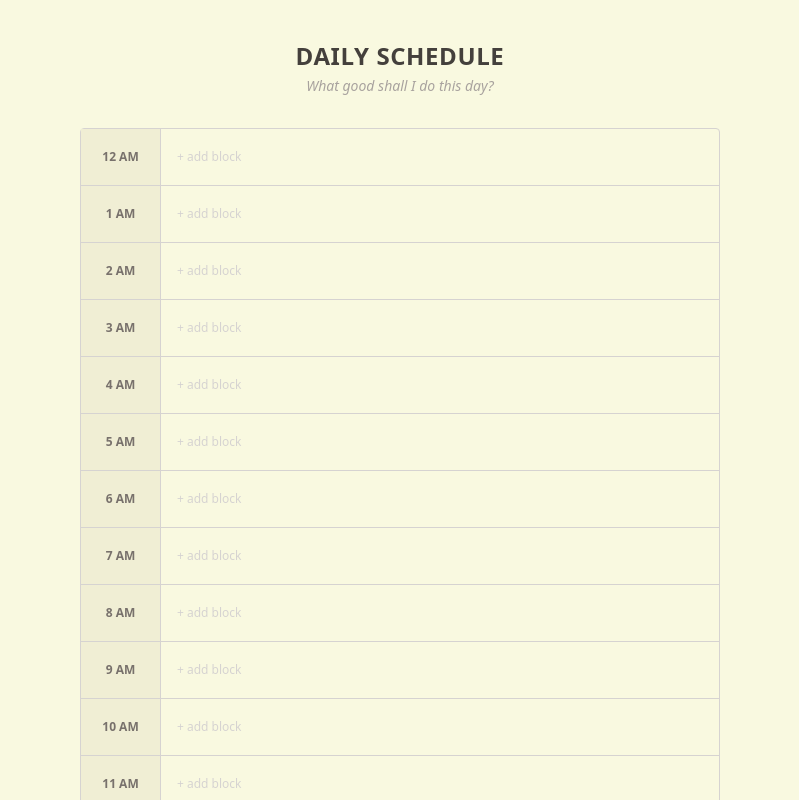
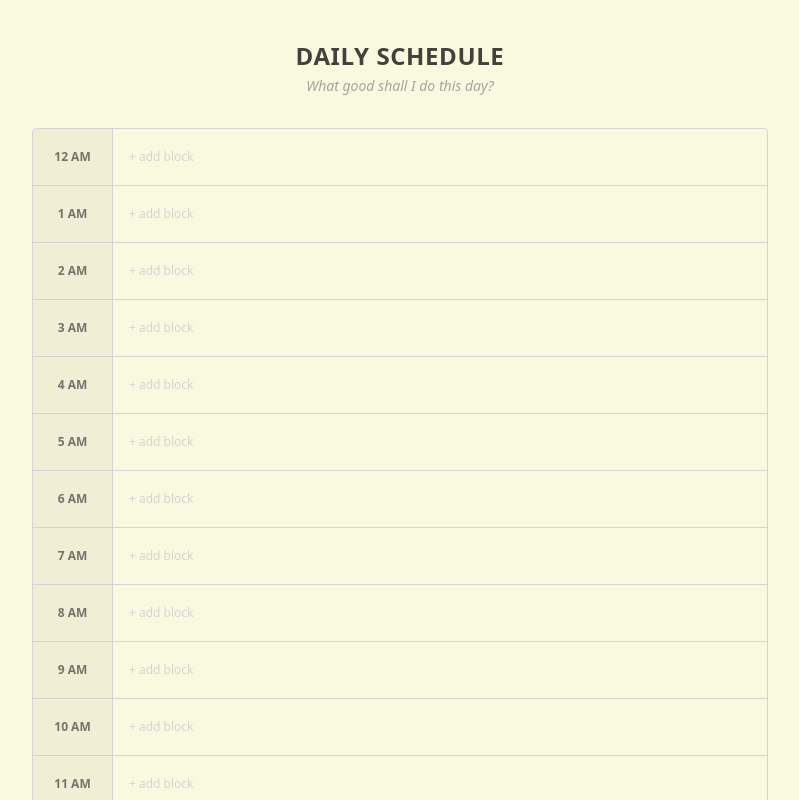
Before and after one commit to SomeShyGuy/Benjamin-Franklin-Scheduler, a React (Vite) app: page / in a window 1280 px wide. Shown: the top 800 px of the page, without its empty margins (240-1039 px from the left). Built offline with nearby package versions, Linux system fonts and the light colour scheme.

Commit message:
Added the Notes per Block Functionality

```diff
--- a/src/components/ScheduleGrid.tsx
+++ b/src/components/ScheduleGrid.tsx
@@ -3,6 +3,7 @@ import { useState, useEffect } from 'react'
 interface TimeBlock {
   label: string
   category: string
+  notes?: string
 }
 
 const HOURS = Array.from({ length: 24 }, (_, i) => i)
@@ -36,6 +37,8 @@ function ScheduleGrid() {
   const [editing, setEditing] = useState<number | null>(null)
   const [draft, setDraft] = useState({ label: '', category: CATEGORIES[0] })
   const [dragState, setDragState] = useState<{ sourceHour: number; toHour: number } | null>(null)
+  const [notesEditing, setNotesEditing] = useState<number | null>(null)
+  const [notesDraft, setNotesDraft] = useState('')
 
   useEffect(() => {
     if (!dragState) return
@@ -47,7 +50,7 @@ function ScheduleGrid() {
         if (sourceBlock) {
           const updated = { ...blocks }
           for (let h = sourceHour + 1; h <= toHour; h++) {
-            updated[h] = { ...sourceBlock }
+            updated[h] = { label: sourceBlock.label, category: sourceBlock.category }
           }
           setBlocks(updated)
           saveBlocks(updated)
@@ -77,6 +80,7 @@ function ScheduleGrid() {
     const existing = blocks[hour]
     setDraft({ label: existing?.label ?? '', category: existing?.category ?? CATEGORIES[0] })
     setEditing(hour)
+    setNotesEditing(null)
   }
 
   function saveSlot() {
@@ -85,7 +89,7 @@ function ScheduleGrid() {
     if (draft.label.trim() === '') {
       delete updated[editing]
     } else {
-      updated[editing] = { label: draft.label.trim(), category: draft.category }
+      updated[editing] = { ...updated[editing], label: draft.label.trim(), category: draft.category }
     }
     setBlocks(updated)
     saveBlocks(updated)
@@ -102,10 +106,85 @@ function ScheduleGrid() {
     delete updated[hour]
     setBlocks(updated)
     saveBlocks(updated)
+    if (notesEditing !== null) {
+      const g = groupOf[hour]
+      if (g && notesEditing === g.start) setNotesEditing(null)
+    }
   }
 
+  function detectGroup(hour: number): { start: number; end: number } {
+    const block = blocks[hour]
+    if (!block) return { start: hour, end: hour }
+    let start = hour
+    while (start > 0 && blocks[start - 1]?.label === block.label && blocks[start - 1]?.category === block.category) start--
+    let end = hour
+    while (end < 23 && blocks[end + 1]?.label === block.label && blocks[end + 1]?.category === block.category) end++
+    return { start, end }
+  }
+
+  function openNotes(hour: number, e: React.MouseEvent) {
+    e.stopPropagation()
+    const group = detectGroup(hour)
+    setNotesDraft(blocks[group.start]?.notes ?? '')
+    setNotesEditing(group.start)
+    setEditing(null)
+  }
+
+  function saveNotes() {
+    if (notesEditing === null) return
+    const updated = { ...blocks }
+    if (updated[notesEditing]) {
+      const trimmed = notesDraft.trim()
+      updated[notesEditing] = { ...updated[notesEditing], notes: trimmed || undefined }
+    }
+    setBlocks(updated)
+    saveBlocks(updated)
+    setNotesEditing(null)
+  }
+
+  function closeNotes() {
+    setNotesEditing(null)
+  }
+
+  // Precompute group membership for every hour
+  const groupOf: Record<number, { start: number; end: number }> = {}
+  const processed = new Set<number>()
+  for (const h of HOURS) {
+    if (processed.has(h) || !blocks[h]) continue
+    const ref = blocks[h]
+    let s = h
+    while (s > 0 && blocks[s - 1]?.label === ref.label && blocks[s - 1]?.category === ref.category) s--
+    let e = h
+    while (e < 23 && blocks[e + 1]?.label === ref.label && blocks[e + 1]?.category === ref.category) e++
+    for (let i = s; i <= e; i++) {
+      groupOf[i] = { start: s, end: e }
+      processed.add(i)
+    }
+  }
+
+  // Collect unique groups that need a note panel rendered
+  const activeGroups: Array<{ start: number; end: number }> = []
+  const seenStarts = new Set<number>()
+  for (const h of HOURS) {
+    const group = groupOf[h]
+    if (!group || seenStarts.has(group.start)) continue
+    seenStarts.add(group.start)
+    if (notesEditing === group.start || !!blocks[group.start]?.notes) {
+      activeGroups.push(group)
+    }
+  }
+
+  const hasAnyNotes = Object.values(blocks).some(b => b?.notes)
+  const showLeftPanel = hasAnyNotes || notesEditing !== null
+
+  // CSS Grid: col 1 = notes content, col 2 = brace, col 3 = time, col 4 = block content
+  // Each hour occupies exactly one grid row. Note panels span their group's rows via grid-row.
+  const gridCols = showLeftPanel ? '9rem 1rem 5rem 1fr' : '5rem 1fr'
+  const timeCol = showLeftPanel ? 3 : 1
+  const contentCol = showLeftPanel ? 4 : 2
+
   return (
-    <div className={`max-w-2xl mx-auto py-10 px-4${dragState ? ' select-none' : ''}`}>
+    <div className={`max-w-3xl mx-auto py-10 px-4${dragState ? ' select-none' : ''}`}>
       <h1 className="text-2xl font-bold text-center text-stone-700 mb-1 tracking-wide uppercase">
         Daily Schedule
       </h1>
@@ -113,23 +192,117 @@ function ScheduleGrid() {
         What good shall I do this day?
       </p>
 
-      <div className="border border-stone-300 divide-y divide-stone-300 rounded">
-        {HOURS.map((hour) => {
+      <div
+        className="border border-stone-300 rounded overflow-hidden"
+        style={{ display: 'grid', gridTemplateColumns: gridCols }}
+      >
+        {/* Note panels — each spans its group's grid rows so it naturally fills that space */}
+        {showLeftPanel && activeGroups.map(({ start, end }) => {
+          const isEditingThisGroup = notesEditing === start
+          const groupHasNotes = !!blocks[start]?.notes
+          return (
+            <div
+              key={`note-panel-${start}`}
+              className="flex flex-col px-2 py-1 gap-1 overflow-hidden"
+              style={{ gridColumn: 1, gridRow: `${start + 1} / ${end + 2}` }}
+            >
+              {isEditingThisGroup ? (
+                <>
+                  <textarea
+                    autoFocus
+                    value={notesDraft}
+                    onChange={e => setNotesDraft(e.target.value)}
+                    onKeyDown={e => { if (e.key === 'Escape') closeNotes() }}
+                    placeholder="Notes..."
+                    rows={Math.max(3, (end - start + 1) * 2)}
+                    className="flex-1 w-full text-xs text-stone-700 bg-[#F9F9E0] border border-stone-300 rounded p-1 resize-none focus:outline-none leading-relaxed"
+                    style={{ wordBreak: 'break-word', whiteSpace: 'pre-wrap' }}
+                  />
+                  <div className="flex gap-1 justify-end shrink-0">
+                    <button onClick={closeNotes} className="text-xs text-stone-400 hover:text-stone-600">Cancel</button>
+                    <button onClick={saveNotes} className="text-xs px-2 py-0.5 bg-stone-600 text-white rounded hover:bg-stone-700">Save</button>
+                  </div>
+                </>
+              ) : groupHasNotes ? (
+                <p className="text-xs text-stone-400 italic leading-relaxed">
+                  {blocks[start]?.notes}
+                </p>
+              ) : null}
+            </div>
+          )
+        })}
+
+        {/* Per-hour cells: brace + time + content */}
+        {HOURS.flatMap(hour => {
           const block = blocks[hour]
           const isEditing = editing === hour
           const isDragOver = dragState && hour > dragState.sourceHour && hour <= dragState.toHour
+          const hasNotes = !!block?.notes
 
-          return (
+          const group = groupOf[hour]
+          const groupStart = group?.start ?? -1
+          const groupEnd = group?.end ?? -1
+          const mid = group ? Math.round((groupStart + groupEnd) / 2) : -1
+          const isMid = hour === mid
+          const isSingle = group ? groupStart === groupEnd : false
+          const isGroupStart = group ? hour === groupStart : false
+          const isGroupEnd = group ? hour === groupEnd : false
+          const isEditingThisGroup = group !== undefined && notesEditing === groupStart
+          const groupHasNotes = group !== undefined && !!blocks[groupStart]?.notes
+          const showBrace = isEditingThisGroup || groupHasNotes
+
+          const borderTop = hour > 0 ? 'border-t border-stone-300' : ''
+
+          const cells = []
+
+          // Brace cell
+          if (showLeftPanel) {
+            cells.push(
               <div
-              key={hour}
-              className={`flex items-stretch${isDragOver ? ' bg-amber-50' : ''}`}
-              onMouseEnter={() => onRowMouseEnter(hour)}
+                key={`brace-${hour}`}
+                className={`relative ${borderTop}`}
+                style={{ gridColumn: 2, gridRow: hour + 1 }}
               >
-              <div className="w-20 shrink-0 flex items-center justify-center text-xs font-semibold text-stone-500 border-r border-stone-300 py-3 bg-[#f0eed4]">
+                {showBrace && (
+                  <div className={`absolute inset-0 border-l border-stone-300 ${
+                    isSingle
+                      ? 'border-y rounded-l-lg'
+                      : isGroupStart
+                        ? 'border-t rounded-tl-lg'
+                        : isGroupEnd
+                          ? 'border-b rounded-bl-lg'
+                          : ''
+                  }`} />
+                )}
+                {isMid && showBrace && (
+                  <div
+                    className="absolute top-1/2 -translate-y-px border-t border-stone-300"
+                    style={{ left: '-0.5rem', width: '0.5rem' }}
+                  />
+                )}
+              </div>
+            )
+          }
+
+          // Time label cell
+          cells.push(
+            <div
+              key={`time-${hour}`}
+              className={`flex items-center justify-center text-xs font-semibold text-stone-500 border-r border-stone-300 py-3 bg-[#f0eed4] ${borderTop}`}
+              style={{ gridColumn: timeCol, gridRow: hour + 1 }}
+            >
               {formatHour(hour)}
             </div>
+          )
 
-              <div className="flex-1 px-4 py-2 min-h-[48px] relative">
+          // Content cell
+          cells.push(
+            <div
+              key={`content-${hour}`}
+              className={`px-4 py-2 min-h-[48px] relative ${isDragOver ? 'bg-amber-50' : ''} ${borderTop}`}
+              onMouseEnter={() => onRowMouseEnter(hour)}
+              style={{ gridColumn: contentCol, gridRow: hour + 1 }}
+            >
               {isEditing ? (
                 <div className="flex flex-col gap-2 py-1">
                   <input
@@ -178,6 +351,17 @@ function ScheduleGrid() {
                         ✕
                       </div>
                       <div
+                        className={`absolute top-1/2 -translate-y-1/2 right-2 leading-none text-xs cursor-pointer transition-opacity ${
+                          hasNotes
+                            ? 'opacity-50 text-stone-500 hover:opacity-100'
+                            : 'opacity-0 group-hover:opacity-100 text-stone-400 hover:text-stone-600'
+                        }`}
+                        onClick={(e) => openNotes(hour, e)}
+                        title="Notes"
+                      >
+                        ≡
+                      </div>
+                      <div
                         className="absolute bottom-1 right-2 opacity-0 group-hover:opacity-100 cursor-grab text-stone-400 hover:text-stone-600 leading-none text-xs"
                         onMouseDown={(e) => startDrag(hour, e)}
                         onClick={(e) => e.stopPropagation()}
@@ -192,8 +376,9 @@ function ScheduleGrid() {
                 </div>
               )}
             </div>
-            </div>
           )
+
+          return cells
         })}
       </div>
     </div>
```
Lines whose indentation alone changed are shown as unchanged.
